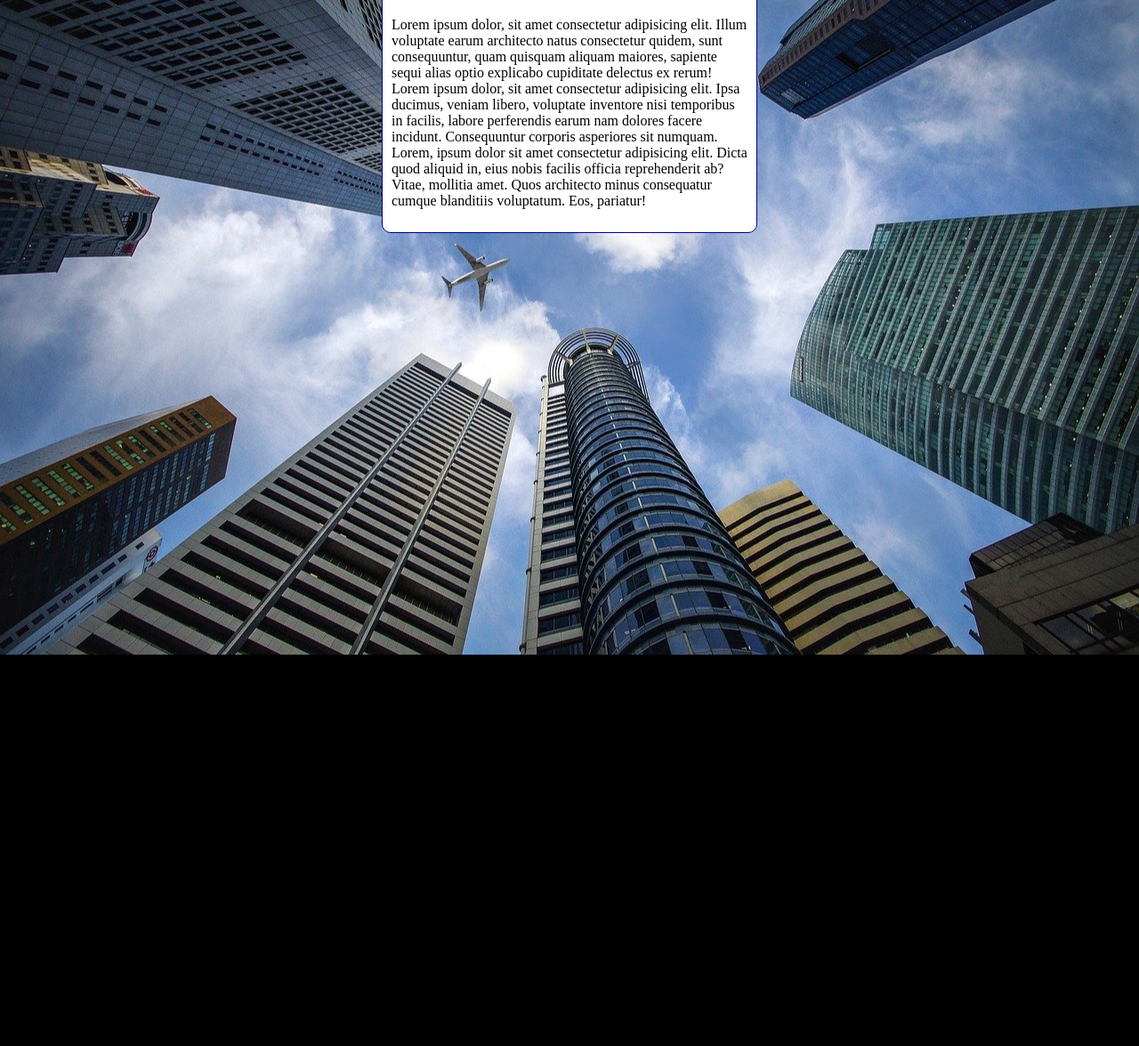
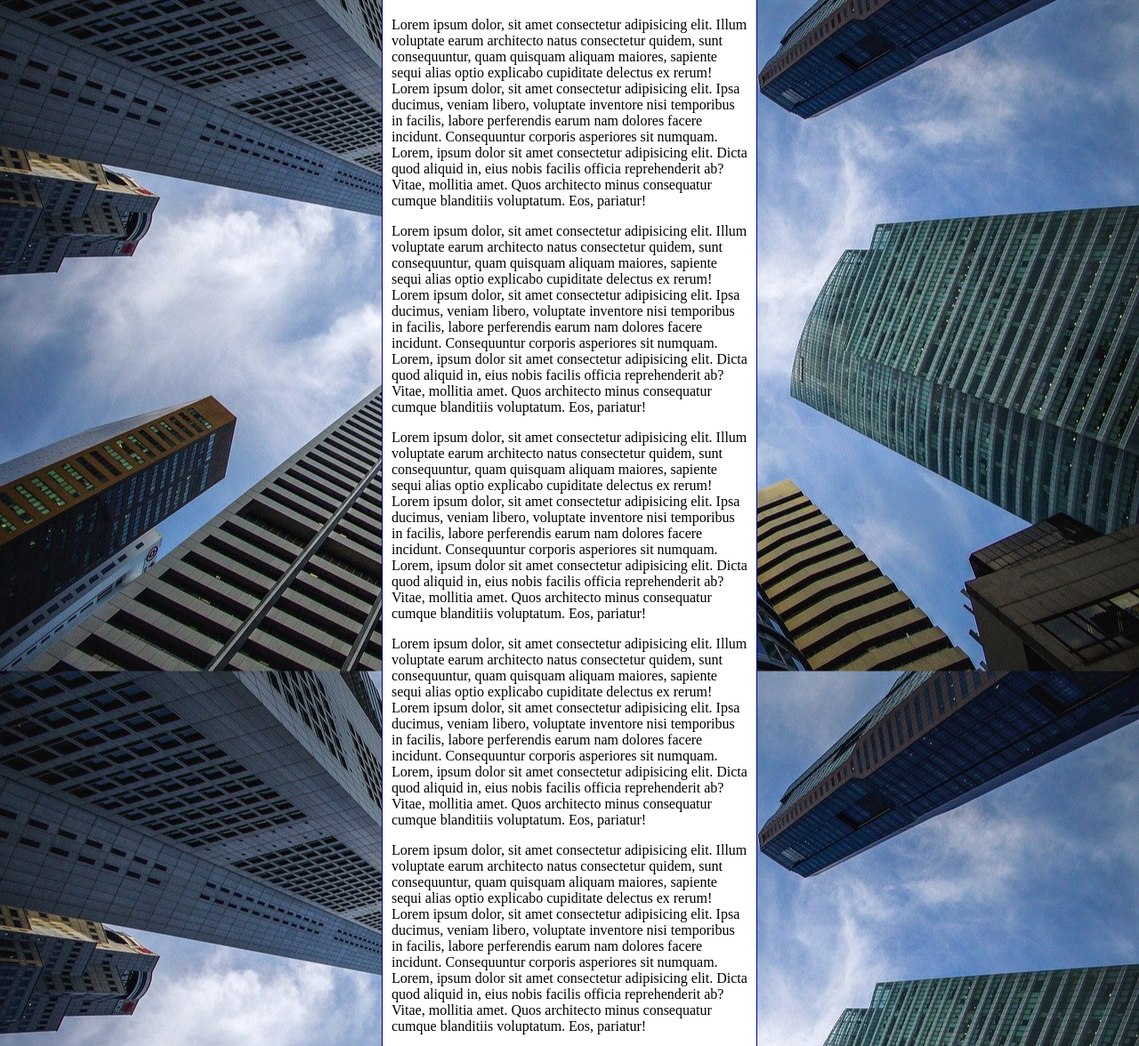
Before and after one commit to henriquevelozo/html-css, a plain HTML site: page Exercicios/ex022/fundo06.html in a window 1280 px wide. Shown: the part 80-1256 px from the top of the page at 89% size. Before the commit the page ends 816 px from the top, so only its background shows below. Drawn offline with Linux system fonts and the light colour scheme.

Commit message:
Atualizei fundo06.html

```diff
--- a/Exercicios/ex022/fundo06.html
+++ b/Exercicios/ex022/fundo06.html
@@ -11,7 +11,7 @@
             background-color: black;
             background-image: url(imagens/wallpaper002.jpg);
             background-position: center center;
-            background-repeat: no-repeat;
+            background-repeat: repeat-y;
             background-size: cover;
         }
 
@@ -29,6 +29,12 @@
     <main>
         <h1>Teste de Imagem de Fundo</h1>
         <p>Lorem ipsum dolor, sit amet consectetur adipisicing elit. Illum voluptate earum architecto natus consectetur quidem, sunt consequuntur, quam quisquam aliquam maiores, sapiente sequi alias optio explicabo cupiditate delectus ex rerum! Lorem ipsum dolor, sit amet consectetur adipisicing elit. Ipsa ducimus, veniam libero, voluptate inventore nisi temporibus in facilis, labore perferendis earum nam dolores facere incidunt. Consequuntur corporis asperiores sit numquam. Lorem, ipsum dolor sit amet consectetur adipisicing elit. Dicta quod aliquid in, eius nobis facilis officia reprehenderit ab? Vitae, mollitia amet. Quos architecto minus consequatur cumque blanditiis voluptatum. Eos, pariatur!</p>
+        <p>Lorem ipsum dolor, sit amet consectetur adipisicing elit. Illum voluptate earum architecto natus consectetur quidem, sunt consequuntur, quam quisquam aliquam maiores, sapiente sequi alias optio explicabo cupiditate delectus ex rerum! Lorem ipsum dolor, sit amet consectetur adipisicing elit. Ipsa ducimus, veniam libero, voluptate inventore nisi temporibus in facilis, labore perferendis earum nam dolores facere incidunt. Consequuntur corporis asperiores sit numquam. Lorem, ipsum dolor sit amet consectetur adipisicing elit. Dicta quod aliquid in, eius nobis facilis officia reprehenderit ab? Vitae, mollitia amet. Quos architecto minus consequatur cumque blanditiis voluptatum. Eos, pariatur!</p>
+        <p>Lorem ipsum dolor, sit amet consectetur adipisicing elit. Illum voluptate earum architecto natus consectetur quidem, sunt consequuntur, quam quisquam aliquam maiores, sapiente sequi alias optio explicabo cupiditate delectus ex rerum! Lorem ipsum dolor, sit amet consectetur adipisicing elit. Ipsa ducimus, veniam libero, voluptate inventore nisi temporibus in facilis, labore perferendis earum nam dolores facere incidunt. Consequuntur corporis asperiores sit numquam. Lorem, ipsum dolor sit amet consectetur adipisicing elit. Dicta quod aliquid in, eius nobis facilis officia reprehenderit ab? Vitae, mollitia amet. Quos architecto minus consequatur cumque blanditiis voluptatum. Eos, pariatur!</p>
+        <p>Lorem ipsum dolor, sit amet consectetur adipisicing elit. Illum voluptate earum architecto natus consectetur quidem, sunt consequuntur, quam quisquam aliquam maiores, sapiente sequi alias optio explicabo cupiditate delectus ex rerum! Lorem ipsum dolor, sit amet consectetur adipisicing elit. Ipsa ducimus, veniam libero, voluptate inventore nisi temporibus in facilis, labore perferendis earum nam dolores facere incidunt. Consequuntur corporis asperiores sit numquam. Lorem, ipsum dolor sit amet consectetur adipisicing elit. Dicta quod aliquid in, eius nobis facilis officia reprehenderit ab? Vitae, mollitia amet. Quos architecto minus consequatur cumque blanditiis voluptatum. Eos, pariatur!</p>
+        <p>Lorem ipsum dolor, sit amet consectetur adipisicing elit. Illum voluptate earum architecto natus consectetur quidem, sunt consequuntur, quam quisquam aliquam maiores, sapiente sequi alias optio explicabo cupiditate delectus ex rerum! Lorem ipsum dolor, sit amet consectetur adipisicing elit. Ipsa ducimus, veniam libero, voluptate inventore nisi temporibus in facilis, labore perferendis earum nam dolores facere incidunt. Consequuntur corporis asperiores sit numquam. Lorem, ipsum dolor sit amet consectetur adipisicing elit. Dicta quod aliquid in, eius nobis facilis officia reprehenderit ab? Vitae, mollitia amet. Quos architecto minus consequatur cumque blanditiis voluptatum. Eos, pariatur!</p>
+        <p>Lorem ipsum dolor, sit amet consectetur adipisicing elit. Illum voluptate earum architecto natus consectetur quidem, sunt consequuntur, quam quisquam aliquam maiores, sapiente sequi alias optio explicabo cupiditate delectus ex rerum! Lorem ipsum dolor, sit amet consectetur adipisicing elit. Ipsa ducimus, veniam libero, voluptate inventore nisi temporibus in facilis, labore perferendis earum nam dolores facere incidunt. Consequuntur corporis asperiores sit numquam. Lorem, ipsum dolor sit amet consectetur adipisicing elit. Dicta quod aliquid in, eius nobis facilis officia reprehenderit ab? Vitae, mollitia amet. Quos architecto minus consequatur cumque blanditiis voluptatum. Eos, pariatur!</p>
+        <p>Lorem ipsum dolor, sit amet consectetur adipisicing elit. Illum voluptate earum architecto natus consectetur quidem, sunt consequuntur, quam quisquam aliquam maiores, sapiente sequi alias optio explicabo cupiditate delectus ex rerum! Lorem ipsum dolor, sit amet consectetur adipisicing elit. Ipsa ducimus, veniam libero, voluptate inventore nisi temporibus in facilis, labore perferendis earum nam dolores facere incidunt. Consequuntur corporis asperiores sit numquam. Lorem, ipsum dolor sit amet consectetur adipisicing elit. Dicta quod aliquid in, eius nobis facilis officia reprehenderit ab? Vitae, mollitia amet. Quos architecto minus consequatur cumque blanditiis voluptatum. Eos, pariatur!</p>
     </main>
 </body>
 </html>
```
